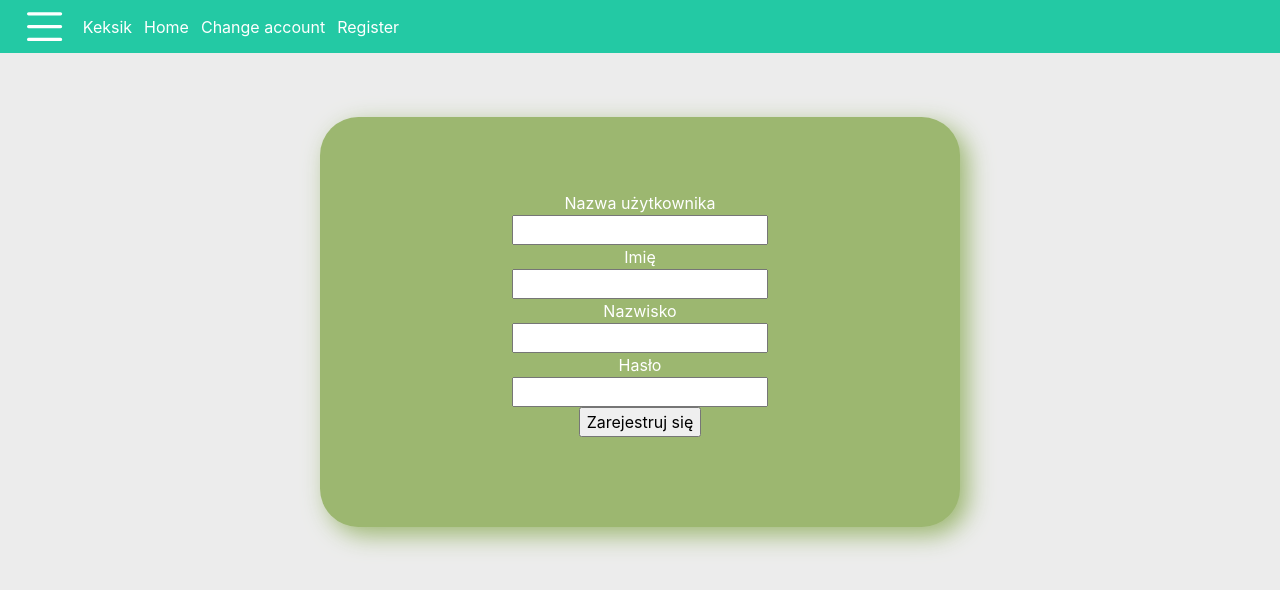
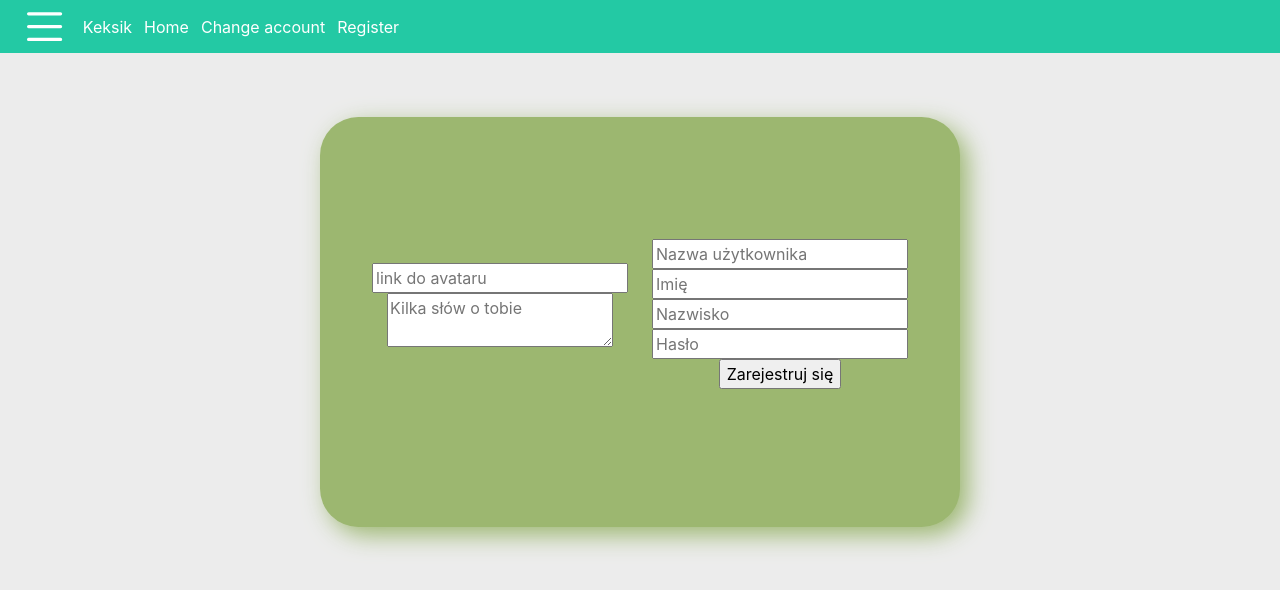
Before and after one commit to TheDominooos/portal-spolecznosciowy, a React (Create React App) app: page /register in a window 1280 px wide. Shown: the top 590 px of the page. Built offline with nearby package versions, Linux system fonts and the light colour scheme.

Commit message:
Added description and image options for registration

```diff
--- a/package.json
+++ b/package.json
@@ -13,8 +13,8 @@
     "react-dom": "^18.2.0",
     "react-scripts": "5.0.1",
     "sass": "^1.60.0",
-    "typescript": "^5.0.3",
-    "web-vitals": "^2.1.4"
+    "web-vitals": "^2.1.4",
+    "zustand": "^4.3.7"
   },
   "scripts": {
     "start": "react-scripts start",
--- a/src/components/NewPostContainer.jsx
+++ b/src/components/NewPostContainer.jsx
@@ -1,11 +1,27 @@
 import { useState } from "react";
 import axios from "axios";
+import usePostStore from "../hooks/usePosts";
 
 function NewPostContainer() {
   const AUTH_TOKEN = localStorage.getItem("token");
   axios.defaults.headers.common["Authorization"] = "Bearer " + AUTH_TOKEN;
   const [title, updateTitle] = useState("");
   const [text, updateText] = useState("");
+  const setPosts = usePostStore((state) => state.setPosts);
+  const params = {
+    category: "1a2996e6-98d5-49c4-8619-397f95645325",
+    page: 1,
+    size: 50,
+  };
+  function loadPosts() {
+    axios
+      .get(process.env.REACT_APP_DATABASE_IP + "/posts", params)
+      .then((response) => {
+        let postsArray = response.data.items.reverse();
+        postsArray = postsArray.filter((item) => item.disabled === false);
+        setPosts(postsArray);
+      });
+  }
   function addPost(e) {
     const post = {
       title: title,
@@ -17,7 +33,10 @@ function NewPostContainer() {
     e.preventDefault();
     axios
       .post(process.env.REACT_APP_DATABASE_IP + "/posts", post)
-      .then((response) => console.log(response));
+      .then((response) => {
+        console.log(response);
+        loadPosts();
+      });
   }
 
   return (
--- a/src/components/Posts.jsx
+++ b/src/components/Posts.jsx
@@ -1,21 +1,24 @@
 import axios from "axios";
-import { useState, useEffect } from "react";
+import { useEffect } from "react";
+import usePostStore from "../hooks/usePosts";
+
 function Posts() {
   const AUTH_TOKEN = localStorage.getItem("token");
   axios.defaults.headers.common["Authorization"] = "Bearer " + AUTH_TOKEN;
-  const [posts, getPosts] = useState([]);
   const params = {
     category: "1a2996e6-98d5-49c4-8619-397f95645325",
     page: 1,
     size: 50,
   };
+  const posts = usePostStore((state) => state.posts);
+  const setPosts = usePostStore((state) => state.setPosts);
   function loadPosts() {
     axios
       .get(process.env.REACT_APP_DATABASE_IP + "/posts", params)
       .then((response) => {
         let postsArray = response.data.items.reverse();
         postsArray = postsArray.filter((item) => item.disabled === false);
-        getPosts(postsArray);
+        setPosts(postsArray);
       });
   }
   function deletePost(postID) {
@@ -34,12 +37,14 @@ function Posts() {
       {posts.map((post) => (
         <div className="Post mx-auto" key={post.id}>
           <div className="post-title">{post.title}</div>
+          <img alt="" src={post.author.avatar_url} />
           <div className="post-author">
             {post.author.name} {post.author.surname}
           </div>
           <div className="post-content">{post.text}</div>
           {post.author.id === localStorage.getItem("userID") ? (
             <button
+              className="del-btn"
               onClick={() => {
                 deletePost(post.id);
               }}
--- a/src/components/Sidebar.jsx
+++ b/src/components/Sidebar.jsx
@@ -23,7 +23,7 @@ function Sidebar() {
       })
       .catch((error) => {
         console.error(error);
-        localStorage.removeItem("token");
+        //localStorage.removeItem("token");
       });
   });
 
--- /dev/null
+++ b/src/hooks/usePosts.js
@@ -0,0 +1,8 @@
+import { create } from "zustand";
+
+const usePostStore = create((set) => ({
+  posts: [],
+  setPosts: (newPost) => set((state) => ({ posts: newPost })),
+}));
+
+export default usePostStore;
--- a/src/pages/Register.jsx
+++ b/src/pages/Register.jsx
@@ -7,14 +7,17 @@ function Register() {
   const [surname, updateSurname] = useState("");
   const [password, updatePassword] = useState("");
   const [returnMessage, updateMessage] = useState("");
+  const [avatarURL, updateAvatarURL] = useState("");
+  const [description, updateDescription] = useState("");
 
   const accountDetails = {
     username: username,
     name: name,
     surname: surname,
-    avatar_url: "",
-    description: "",
+    avatar_url: avatarURL,
+    description: description,
     password: password,
+    is_admin: true,
   };
 
   function sendCreationRequest(e) {
@@ -32,39 +35,60 @@ function Register() {
   return (
     <div className="Register d-flex justify-content-center align-items-center mx-auto">
       <form onSubmit={sendCreationRequest}>
-        <label>Nazwa użytkownika</label>
+        <div className="row">
+          <div className="col mx-auto">
+            <img src={avatarURL} alt="" />
+            <input
+              name="avatarURL"
+              placeholder="link do avataru"
+              type="text"
+              value={avatarURL}
+              onChange={(e) => updateAvatarURL(e.target.value)}
+            ></input>
+            <textarea
+              name="description"
+              placeholder="Kilka słów o tobie"
+              value={description}
+              onChange={(e) => updateDescription(e.target.value)}
+            ></textarea>
+          </div>
+          <div className="col mx-auto">
             <input
               name="username"
+              placeholder="Nazwa użytkownika"
               type="text"
               value={username}
               onChange={(e) => updateUsername(e.target.value)}
               maxLength={20}
             ></input>
-        <label>Imię</label>
             <input
               name="name"
+              placeholder="Imię"
               type="text"
               value={name}
               onChange={(e) => updateName(e.target.value)}
               maxLength={20}
             ></input>
-        <label>Nazwisko</label>
             <input
               name="surname"
+              placeholder="Nazwisko"
               type="text"
               value={surname}
               onChange={(e) => updateSurname(e.target.value)}
               maxLength={20}
             ></input>
-        <label>Hasło</label>
             <input
               name="password"
+              placeholder="Hasło"
               type="password"
               value={password}
               onChange={(e) => updatePassword(e.target.value)}
               maxLength={20}
             ></input>
             <input type="submit" value="Zarejestruj się"></input>
+          </div>
+        </div>
+
         <p>{returnMessage}</p>
       </form>
     </div>
--- a/src/style/_Post.scss
+++ b/src/style/_Post.scss
@@ -1,4 +1,5 @@
 .Post {
+  position: relative;
   width: 90%;
   min-height: 15vw;
   height: fit-content;
@@ -10,6 +11,26 @@
   -moz-box-shadow: 2px 2px 6px -1px rgba(66, 68, 90);
   box-shadow: 2px 2px 6px -1px rgba(66, 68, 90);
 }
+.Post img {
+  margin: 1vw;
+  float: right;
+  width: 5vw;
+  border-radius: 100%;
+}
+.Post button {
+  background-color: #d99090;
+  border: none;
+  padding-left: 1vw;
+  padding-right: 1vw;
+  padding-top: 0.5vw;
+  padding-bottom: 0.5vw;
+  margin: 1vw;
+  border-radius: 0.5vw;
+  position: absolute;
+  bottom: 0px;
+  right: 0px;
+}
+
 .post-title {
   float: left;
   font-size: 2vw;
--- a/src/style/_Register.scss
+++ b/src/style/_Register.scss
@@ -15,3 +15,8 @@
   display: block;
   margin: auto;
 }
+
+.Register img {
+  width: 5vw;
+  border-radius: 100%;
+}
```
Also changed, not shown: 1 other file (tests, documents, lock files or other folders). Lines whose indentation alone changed are shown as unchanged.
